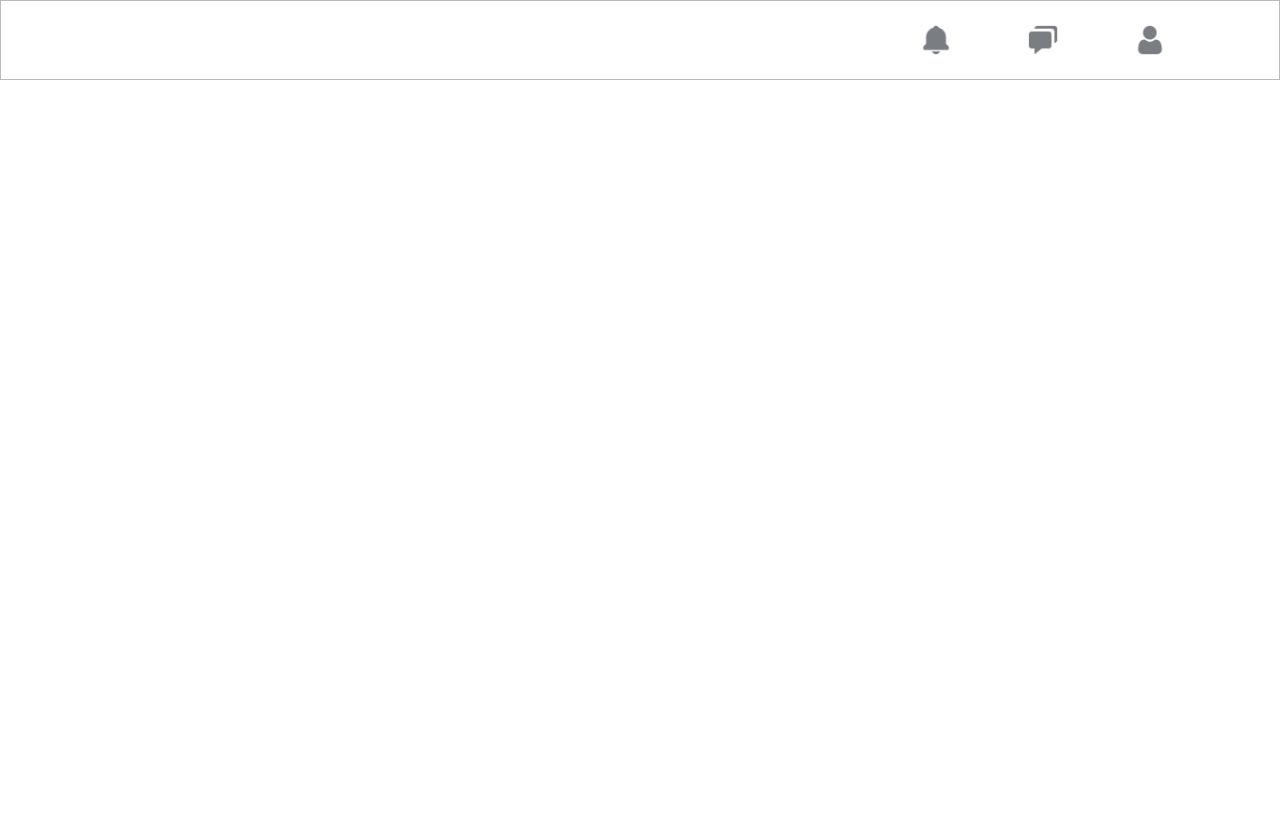
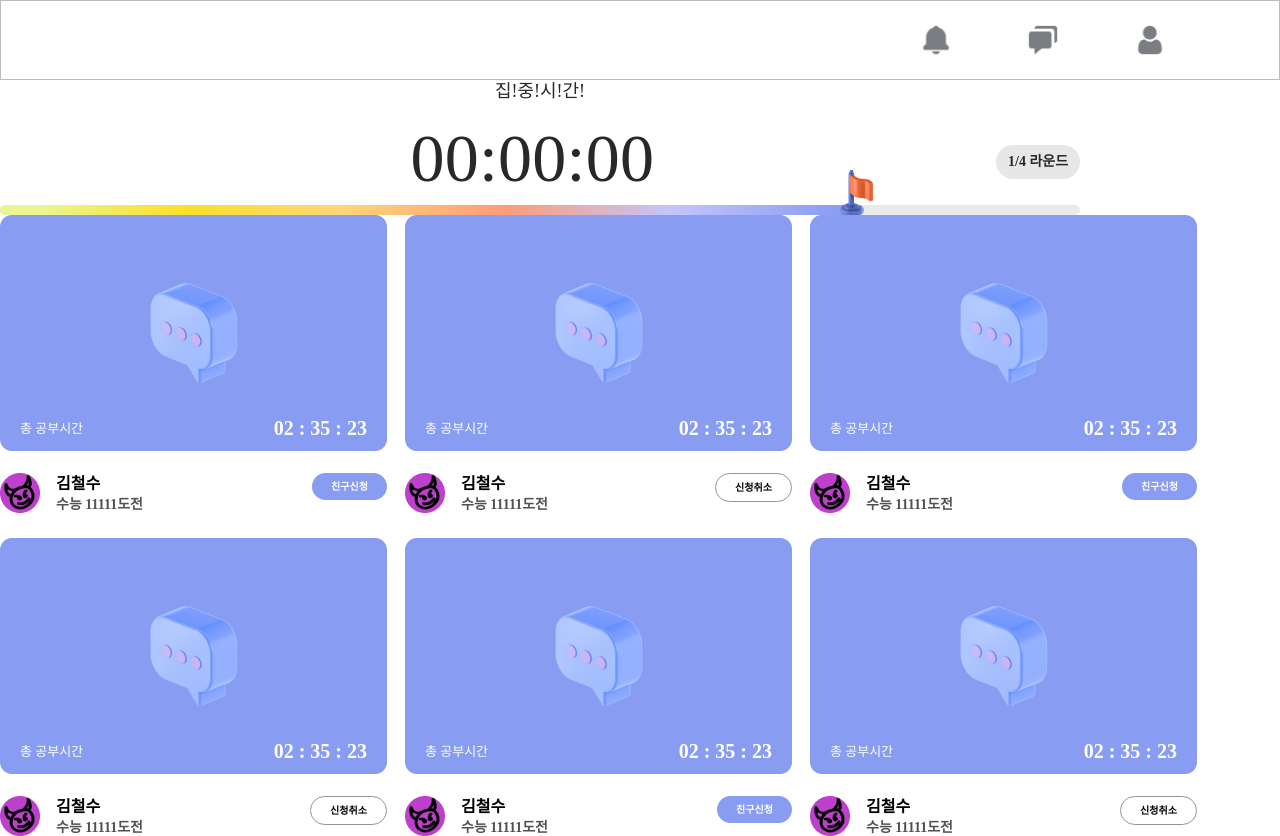
Before and after one commit to BBOMOMO/TEAM-BBOMOMO-FE, a React (Create React App) app: page /group in a window 1280 px wide. Before the commit the page ends 800 px from the top, so only its background shows below. Built offline with nearby package versions, Linux system fonts and the light colour scheme; a web font is replaced by a local one.

Commit message:
그룹화상채팅페이지 합치기

```diff
--- a/src/App.js
+++ b/src/App.js
@@ -12,7 +12,7 @@ import "./styles/css/userview.css";
 import Login from "./page/Login";
 import Signup from "./page/Singup";
 import PostChat from "./components/PostChat";
-import GroupRoomTimer from "./components/GroupRoomTimer";
+import Group from "./page/Group";
 import Header from "./components/Header";
 import UserView from "./components/UserView";
 import Main from "./page/Main";
@@ -25,7 +25,7 @@ function App() {
       <Route path="/" exact component={Signup} />
       <Route path="/login" exact component={Login} />
       <Route path="/chat" exact component={PostChat} />
-      <Route path="/timer" exact component={GroupRoomTimer} />
+      <Route path="/group" exact component={Group} />
       <Route path="/userview" exact component={UserView} />
       <Route path="/main" exact component={Main} />
     </>
--- a/src/page/Group.js
+++ b/src/page/Group.js
@@ -1,10 +1,12 @@
 import React from "react";
 
 import UserView from "../components/UserView";
+import GroupRoomTimer from "../components/GroupRoomTimer";
 
 const Group = () => {
   return (
     <>
+      <GroupRoomTimer />
       <UserView />
     </>
   );
```
